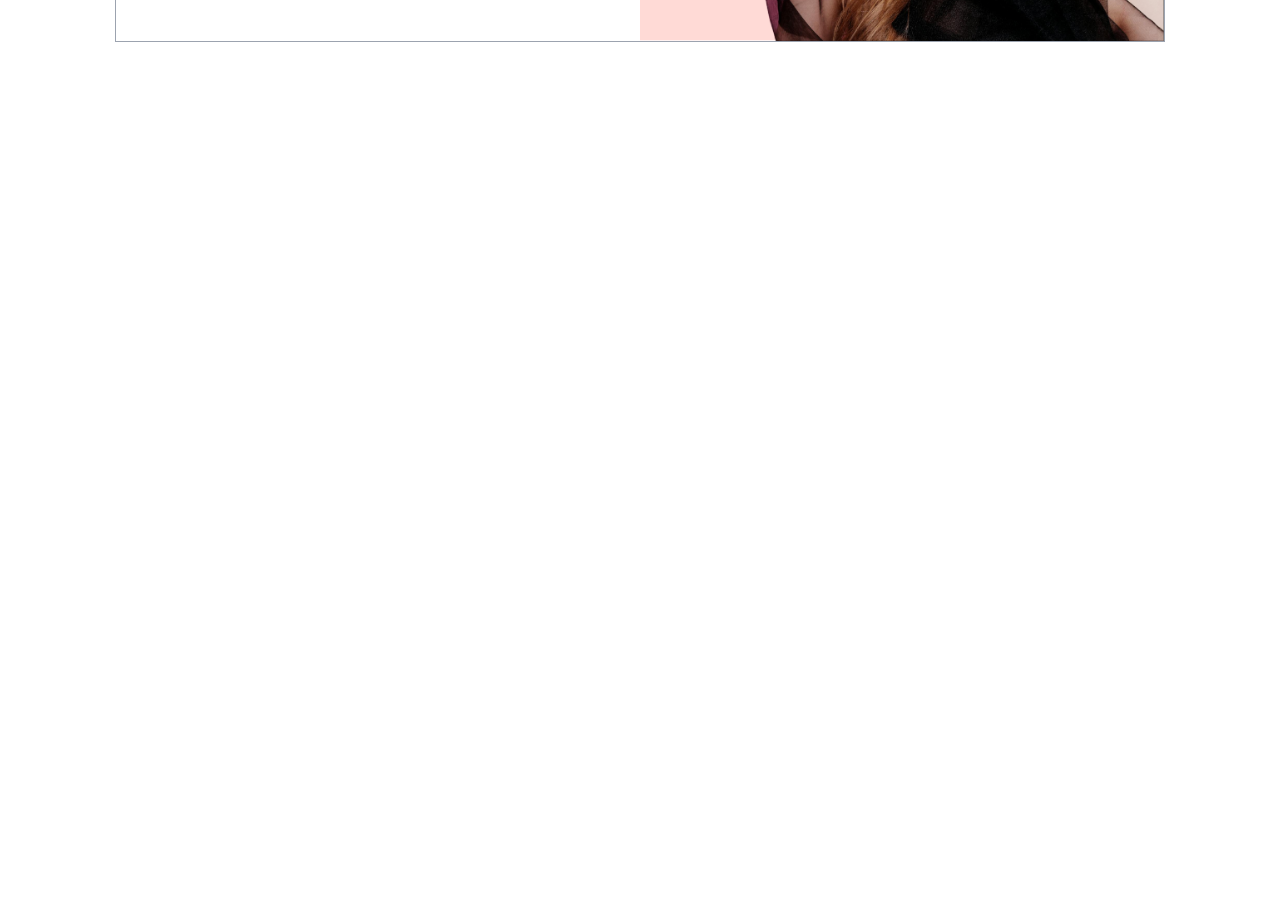
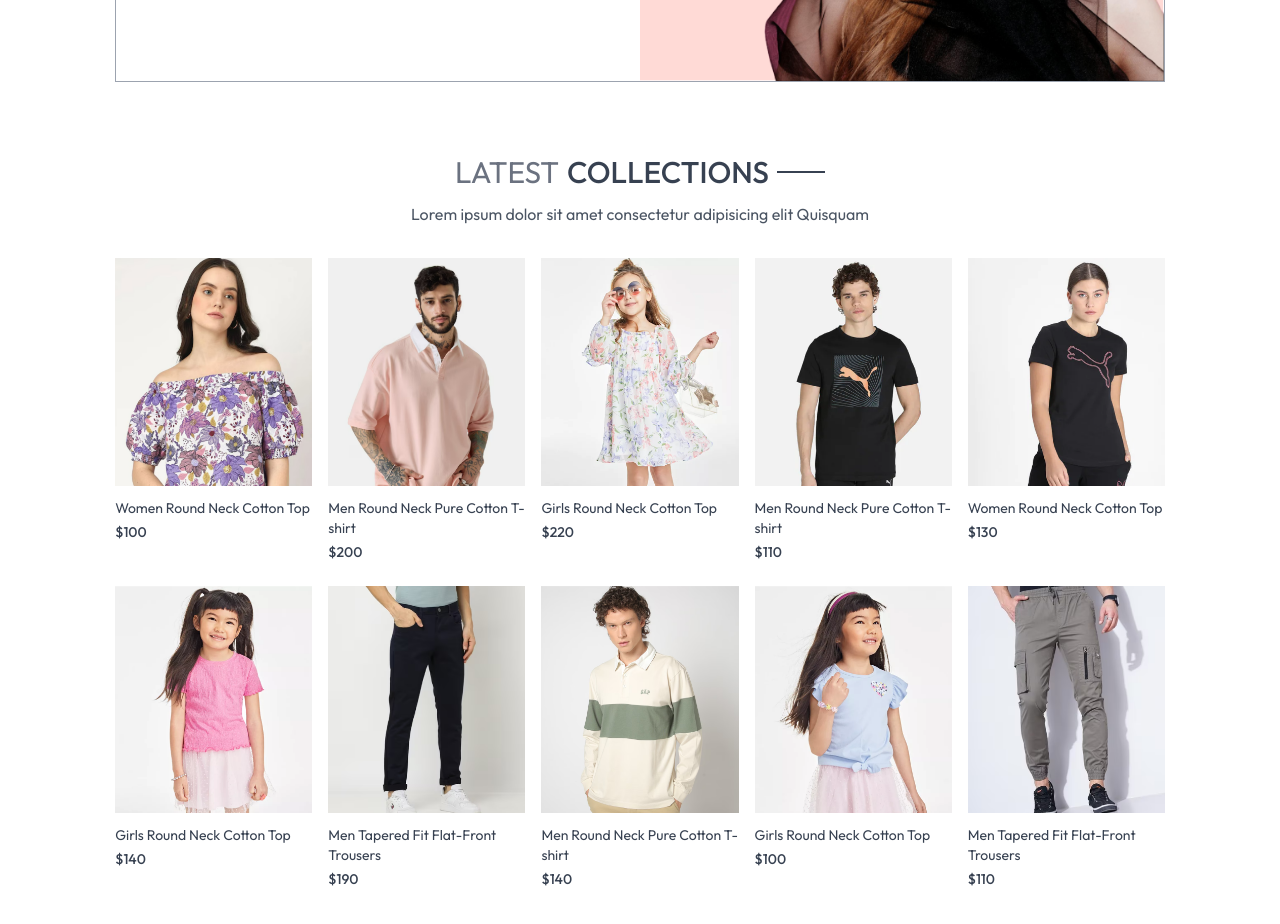
Before and after one commit to YogeshMahajanGit/E-com, a React (Vite) app in the folder frontend/: page / in a window 1280 px wide. Shown: the part 420-1344 px from the top of the page. Before the commit the page ends 800 px from the top, so only its background shows below. Built offline with nearby package versions, Linux system fonts and the light colour scheme.

Commit message:
add latest products component

```diff
--- /dev/null
+++ b/frontend/src/components/LatestCollection.jsx
@@ -0,0 +1,40 @@
+import { useContext, useEffect, useState } from "react";
+import { ShopContext } from "../context/ShopContext";
+import Title from "../components/Title";
+import ProductItem from "./ProductItem";
+
+export default function LatestCollection() {
+  const { products } = useContext(ShopContext);
+  const [latestProducts, setLatestProducts] = useState([]);
+
+  useEffect(() => {
+    setLatestProducts(products.slice(0, 10));
+  }, [products]);
+
+  // console.log(products);
+  return (
+    <div className="my-10">
+      <div className="text-center py-8 text-3xl">
+        <Title
+          text1={"LATEST"}
+          text2={"COLLECTIONS"}
+        />
+        <p className="w-3/4 m-auto text-xs sm:text-sm md:text-base text-gray-600">
+          Lorem ipsum dolor sit amet consectetur adipisicing elit Quisquam
+        </p>
+      </div>
+
+      <div className="grid grid-cols-2 sm:grid-cols-3 md:grid-cols-4 lg:grid-cols-5 gap-4 gap-y-6">
+        {latestProducts.map((item) => (
+          <ProductItem
+            key={item._id}
+            id={item._id}
+            image={item.image}
+            name={item.name}
+            price={item.price}
+          />
+        ))}
+      </div>
+    </div>
+  );
+}
--- a/frontend/src/components/Navbar.jsx
+++ b/frontend/src/components/Navbar.jsx
@@ -7,11 +7,13 @@
   //   console.log(visible);
   return (
     <div className="flex items-center justify-between py-y font-medium">
-      <img
-        className="w-36"
-        src={assets.logo}
-        alt="logo"
-      />
+      <Link to="/">
+        <img
+          className="w-36"
+          src={assets.logo}
+          alt="logo"
+        />
+      </Link>
 
       <ul className="hidden sm:flex gap-5 tetx-sm text-sm text-gray-700">
         <NavLink
--- /dev/null
+++ b/frontend/src/components/ProductItem.jsx
@@ -0,0 +1,26 @@
+import { useContext } from "react";
+import { ShopContext } from "../context/ShopContext";
+import { Link } from "react-router-dom";
+
+export default function ProductItem({ id, image, name, price }) {
+  const { currency } = useContext(ShopContext);
+  return (
+    <Link
+      className="cursor-pointer text-gray-700"
+      to={`/product/${id}`}
+    >
+      <div className="overflow-hidden">
+        <img
+          className="hover:scale-110 transition ease-in-out"
+          src={image[0]}
+          alt=""
+        />
+      </div>
+      <p className="pt-3 pb-1 text-sm">{name}</p>
+      <p className="text-sm font-medium">
+        {currency}
+        {price}
+      </p>
+    </Link>
+  );
+}
--- /dev/null
+++ b/frontend/src/components/Title.jsx
@@ -0,0 +1,9 @@
+export default function Title({ text1, text2 }) {
+  return (
+    <div className="inline-flex gap-2 items-center mb-3">
+      <p className="text-gray-500">{text1}</p>
+      <span className="text-gray-700 font-medium">{text2}</span>
+      <p className="w-8 sm:w-12 h-[1px] sm:h-[2px] bg-gray-700"></p>
+    </div>
+  );
+}
--- a/frontend/src/index.css
+++ b/frontend/src/index.css
@@ -17,3 +17,10 @@
     font-weight: 400;
     font-style: normal;
   }
+
+  @media(max-width:640px){
+    a.active{
+        background-color: #111;
+        color: #fff;
+    }
+  }
--- a/frontend/src/main.jsx
+++ b/frontend/src/main.jsx
@@ -2,8 +2,12 @@
 import "./index.css";
 import App from "./App.jsx";
 import { BrowserRouter } from "react-router-dom";
+import ShopContextProvider from "./context/ShopContext.jsx";
+
 createRoot(document.getElementById("root")).render(
   <BrowserRouter>
-    <App />
+    <ShopContextProvider>
+      <App />
+    </ShopContextProvider>
   </BrowserRouter>
 );
--- a/frontend/src/pages/Home.jsx
+++ b/frontend/src/pages/Home.jsx
@@ -1,9 +1,11 @@
 import Hero from "../components/Hero";
+import LatestCollection from "../components/LatestCollection";
 
 export default function Home() {
   return (
-    <div className="">
+    <div className="pt-10">
       <Hero />
+      <LatestCollection />
     </div>
   );
 }
```
